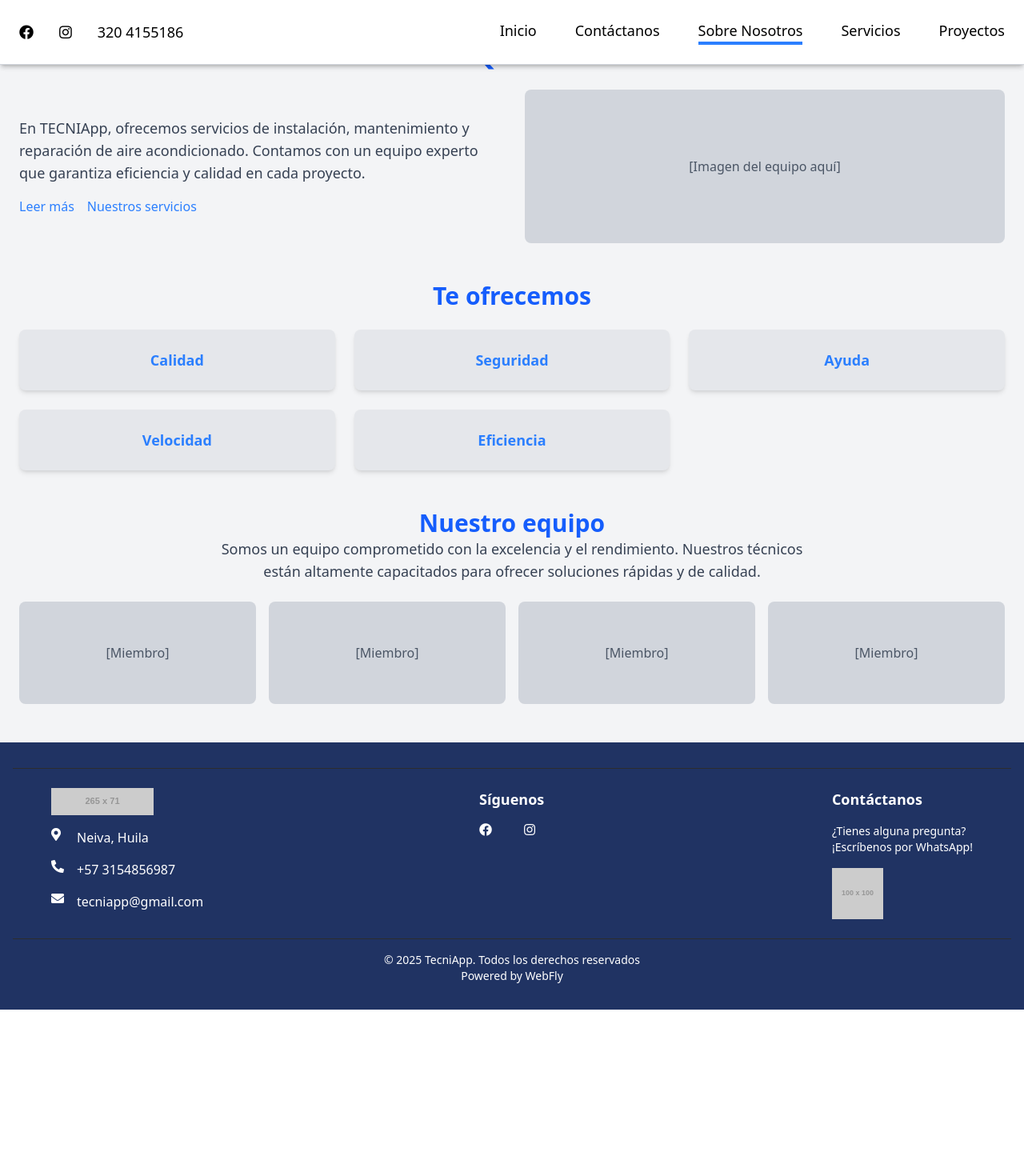
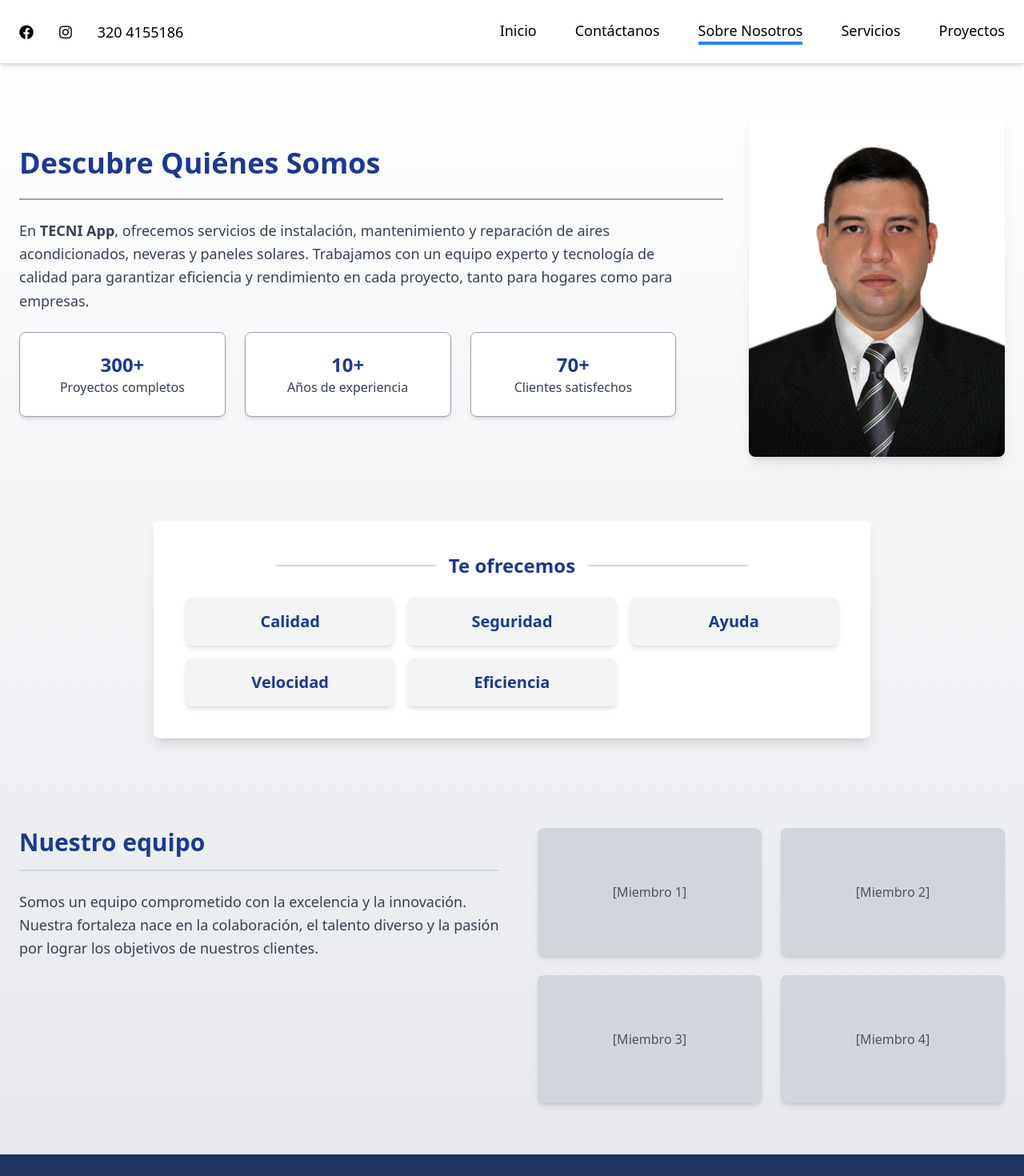
Before and after one commit to reivyng/tecni-app, a React (Vite) app in the folder tecni-app/: page /about in a window 1280 px wide. Shown: the top 1470 px of the page at 80% size. Before the commit the page ends 1262 px from the top, so only its background shows below. Built offline with nearby package versions, Linux system fonts and the light colour scheme.

Commit message:
correcion nav

```diff
--- a/tecni-app/src/components/nav.jsx
+++ b/tecni-app/src/components/nav.jsx
@@ -1,12 +1,15 @@
-import React, { useState } from 'react';
+import React from 'react';
 import { Link, useLocation } from 'react-router-dom';
 
 const NavBar = () => {
   const location = useLocation();
 
   return (
-    <nav className="fixed top-0 left-0 right-0 z-50 p-6 bg-white border-b border-gray-300 shadow-md w-full">
+    <>
+      {/* Navbar fijo */}
+      <nav className="fixed top-0 left-0 right-0 z-50 p-6 bg-white border-b border-gray-300 shadow-md w-full h-20 flex items-center">
         <div className="container flex items-center justify-between mx-auto">
+          {/* Redes sociales y teléfono */}
           <div className="flex items-center space-x-8">
             <a href="#" className="text-black text-lg">
               <i className="fab fa-facebook"></i>
@@ -16,15 +19,35 @@ const NavBar = () => {
             </a>
             <span className="text-black text-lg">320 4155186</span>
           </div>
+
+          {/* Menú de navegación */}
           <div className="flex space-x-12 text-lg">
-          <Link to="/" className={`text-black border-b-4 ${location.pathname === '/' ? 'border-blue-500' : 'border-transparent'} hover:text-gray-700 hover:border-blue-500`}>Inicio</Link>
-          <Link to="/contact" className={`text-black border-b-4 ${location.pathname === '/contact' ? 'border-blue-500' : 'border-transparent'} hover:text-gray-700 hover:border-blue-500`}>Contáctanos</Link>
-          <Link to="/about" className={`text-black border-b-4 ${location.pathname === '/about' ? 'border-blue-500' : 'border-transparent'} hover:text-gray-700 hover:border-blue-500`}>Sobre Nosotros</Link>
-          <Link to="/services" className={`text-black border-b-4 ${location.pathname === '/services' ? 'border-blue-500' : 'border-transparent'} hover:text-gray-700 hover:border-blue-500`}>Servicios</Link>
-          <Link to="/projects" className={`text-black border-b-4 ${location.pathname === '/projects' ? 'border-blue-500' : 'border-transparent'} hover:text-gray-700 hover:border-blue-500`}>Proyectos</Link>
+            {[
+              { path: "/", label: "Inicio" },
+              { path: "/contact", label: "Contáctanos" },
+              { path: "/about", label: "Sobre Nosotros" },
+              { path: "/services", label: "Servicios" },
+              { path: "/projects", label: "Proyectos" }
+            ].map((item) => (
+              <Link
+                key={item.path}
+                to={item.path}
+                className={`text-black border-b-4 ${
+                  location.pathname === item.path
+                    ? 'border-blue-500'
+                    : 'border-transparent'
+                } hover:text-gray-700 hover:border-blue-500`}
+              >
+                {item.label}
+              </Link>
+            ))}
           </div>
         </div>
       </nav>
+
+      {/* Espaciador para evitar que el navbar cubra el contenido */}
+      <div className="h-20"></div>
+    </>
   );
 };
 
--- a/tecni-app/src/pages/about.jsx
+++ b/tecni-app/src/pages/about.jsx
@@ -1,66 +1,140 @@
 import React from "react";
-import Nav from "../components/Nav";
+import { motion } from "framer-motion";
+import teamImage from "../assets/claretFoto.jpg"; // Asegúrate de que la ruta sea correcta
 
 const About = () => {
   return (
-    <div className="bg-gray-100 min-h-screen">
-      <Nav />
-      <div className="container mx-auto px-6 py-12 text-center">
-        <h1 className="text-4xl font-bold text-blue-600 mb-6">Descubre Quiénes Somos</h1>
-        <div className="flex flex-col md:flex-row items-center gap-8">
-          <div className="md:w-1/2 text-left">
-            <p className="text-lg text-gray-700">
-              En TECNIApp, ofrecemos servicios de instalación, mantenimiento y
-              reparación de aire acondicionado. Contamos con un equipo experto
-              que garantiza eficiencia y calidad en cada proyecto.
+    <div className="bg-gradient-to-b from-white to-gray-200 min-h-screen py-16">
+      <div className="container mx-auto px-6">
+        {/* Contenedor principal con imagen a la derecha */}
+        <div className="flex flex-col md:flex-row items-center gap-12">
+          {/* Contenedor del texto */}
+          <div className="md:w-2/3 space-y-6">
+            {/* Título alineado a la izquierda y más abajo */}
+            <h1 className="text-4xl font-bold text-blue-900 text-left mt-[-10px]">
+             Descubre Quiénes Somos
+           </h1>
+           <div className="w-220 h-0.5 bg-gray-400 mt-2 mb-6"></div>
+
+            {/* Texto descriptivo */}
+            <p className="text-lg text-gray-700 leading-relaxed">
+              En <span className="font-semibold">TECNI App</span>,
+              ofrecemos servicios de instalación, mantenimiento y reparación de
+              aires acondicionados, neveras y paneles solares. Trabajamos con un
+              equipo experto y tecnología de calidad para garantizar eficiencia
+              y rendimiento en cada proyecto, tanto para hogares como para
+              empresas.
             </p>
-            <div className="flex mt-4 gap-4 text-blue-500">
-              <a href="#" className="hover:underline">Leer más</a>
-              <a href="#" className="hover:underline">Nuestros servicios</a>
+
+            {/* Sección de métricas debajo del texto */}
+            <div className="grid grid-cols-1 md:grid-cols-3 gap-6 text-center">
+              {[
+                { label: "Proyectos completos", value: "300+" },
+                { label: "Años de experiencia", value: "10+" },
+                { label: "Clientes satisfechos", value: "70+" },
+              ].map((item, index) => (
+                <div
+                  key={index}
+                  className="border border-gray-400 rounded-lg py-6 shadow-md bg-white"
+                >
+                  <p className="text-2xl font-bold text-blue-900">
+                    {item.value}
+                  </p>
+                  <p className="text-gray-700">{item.label}</p>
                 </div>
-          </div>
-          <div className="md:w-1/2 h-48 bg-gray-300 rounded-lg flex items-center justify-center">
-            <span className="text-gray-600">[Imagen del equipo aquí]</span>
+              ))}
             </div>
           </div>
 
-        <h2 className="text-3xl font-bold text-blue-600 mt-12">Te ofrecemos</h2>
-        <div className="grid grid-cols-2 md:grid-cols-3 gap-6 mt-6">
+          {/* Imagen alineada a la derecha */}
+          <div className="md:w-1/3 flex justify-end">
+            <img
+              src={teamImage}
+              alt="Nuestro equipo"
+              className="w-full h-auto max-w-xs rounded-lg shadow-lg"
+            />
+          </div>
+        </div>
+
+{/* Beneficios que ofrece la empresa */}
+<motion.div
+  className="bg-white shadow-lg rounded-lg p-6 md:p-10 text-center mx-auto max-w-4xl mt-20"
+  initial={{ opacity: 0, y: 50 }}
+  whileInView={{ opacity: 1, y: 0 }}
+  transition={{ duration: 0.5 }}
+  viewport={{ once: true }}
+>
+  {/* Línea - Título - Línea */}
+  <div className="flex items-center justify-center mb-6">
+    <div className="w-50 h-0.5 bg-gray-300"></div>
+    <h2 className="text-2xl font-bold text-blue-900 mx-4">
+      Te ofrecemos
+    </h2>
+    <div className="w-50 h-0.5 bg-gray-300"></div>
+  </div>
+
+  {/* Beneficios */}
+  <div className="grid grid-cols-2 md:grid-cols-3 gap-4">
     {["Calidad", "Seguridad", "Ayuda", "Velocidad", "Eficiencia"].map(
       (text, index) => (
-              <div
+        <motion.div
           key={index}
-                className="bg-gray-200 p-6 rounded-lg shadow-md flex items-center justify-center"
+          className="bg-gray-100 p-4 rounded-lg shadow-md flex items-center justify-center text-center transform transition duration-300 hover:scale-105 hover:shadow-lg"
+          initial={{ opacity: 0, y: 30 }}
+          whileInView={{ opacity: 1, y: 0 }}
+          transition={{ duration: 0.4, delay: index * 0.1 }}
+          viewport={{ once: true }}
         >
-                <p className="text-lg font-semibold text-blue-500">{text}</p>
-              </div>
+          <p className="text-xl font-semibold text-blue-900">{text}</p>
+        </motion.div>
       )
     )}
   </div>
+</motion.div>
 
-        <h2 className="text-3xl font-bold text-blue-600 mt-12">Nuestro equipo</h2>
-        <p className="text-lg text-gray-700 max-w-3xl mx-auto mb-6">
-          Somos un equipo comprometido con la excelencia y el rendimiento.
-          Nuestros técnicos están altamente capacitados para ofrecer soluciones
-          rápidas y de calidad.
+
+
+{/* Sección del equipo */}
+<motion.div
+  className="mt-28 flex flex-col md:flex-row items-center md:items-start gap-12"
+  initial={{ opacity: 0, y: 50 }}
+  whileInView={{ opacity: 1, y: 0 }}
+  transition={{ duration: 0.5 }}
+  viewport={{ once: true }}
+>
+  {/* Contenedor izquierdo: Título y descripción */}
+  <div className="md:w-1/2">
+    <h2 className="text-3xl font-bold text-blue-900 text-left mb-4">
+      Nuestro equipo
+    </h2>
+    <div className="w-150 h-0.5 bg-gray-300 mb-6"></div>
+    <p className="text-lg text-gray-700 leading-relaxed">
+      Somos un equipo comprometido con la excelencia y la innovación.
+      Nuestra fortaleza nace en la colaboración, el talento diverso y
+      la pasión por lograr los objetivos de nuestros clientes.
     </p>
-        <div className="grid grid-cols-2 md:grid-cols-4 gap-4">
-          <div className="bg-gray-300 h-32 rounded-lg flex items-center justify-center">
-            <span className="text-gray-600">[Miembro]</span>
   </div>
-          <div className="bg-gray-300 h-32 rounded-lg flex items-center justify-center">
-            <span className="text-gray-600">[Miembro]</span>
+
+  {/* Contenedor derecho: Fotos del equipo */}
+  <div className="md:w-1/2 grid grid-cols-2 md:grid-cols-2 gap-6">
+    {[1, 2, 3, 4].map((member) => (
+      <motion.div
+        key={member}
+        className="bg-gray-300 h-40 rounded-lg flex items-center justify-center shadow-md transform transition duration-300 hover:scale-105 hover:shadow-lg"
+        initial={{ opacity: 0, y: 30 }}
+        whileInView={{ opacity: 1, y: 0 }}
+        transition={{ duration: 0.4, delay: member * 0.1 }}
+        viewport={{ once: true }}
+      >
+        <span className="text-gray-600">[Miembro {member}]</span>
+      </motion.div>
+    ))}
   </div>
-          <div className="bg-gray-300 h-32 rounded-lg flex items-center justify-center">
-            <span className="text-gray-600">[Miembro]</span>
-          </div>
-          <div className="bg-gray-300 h-32 rounded-lg flex items-center justify-center">
-            <span className="text-gray-600">[Miembro]</span>
-          </div>
-        </div>
+</motion.div>
+
       </div>
     </div>
   );
-};
+}
 
 export default About;
```
Also changed, not shown: tecni-app/src/assets/claretFoto.jpg (added). Lines whose indentation alone changed are shown as unchanged.
